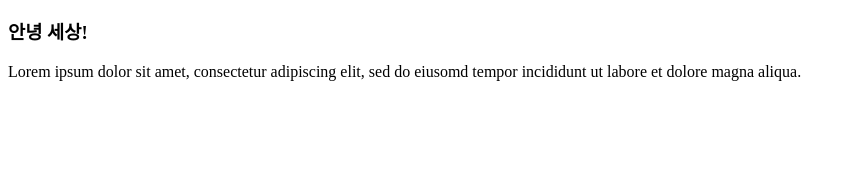
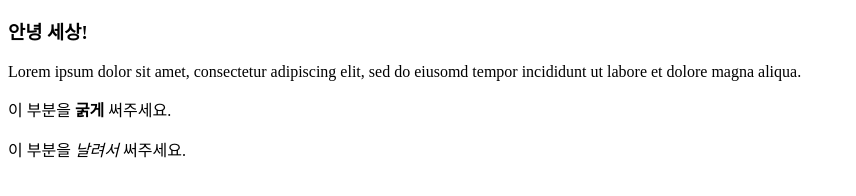
Before and after one commit to ohahaha29/codeit_html_css, a plain HTML site: page html_css_start/index.html in a window 1280 px wide. Shown: the part 110-306 px from the top of the page, without its empty margins (0-856 px from the left). Drawn offline with Linux system fonts and the light colour scheme.

Commit message:
html_bold_italic

```diff
--- a/html_css_start/index.html
+++ b/html_css_start/index.html
@@ -12,6 +12,8 @@
     <h3>안녕 세상!</h3>
 
     <p> Lorem ipsum dolor sit amet, consectetur adipiscing elit, sed do eiusomd tempor incididunt ut labore et dolore magna aliqua.</p>
+    <p> 이 부분을 <b> 굵게 </b> 써주세요. </p>
+    <p> 이 부분을 <i> 날려서 </i> 써주세요. </p>
 
 </body>
 
```
